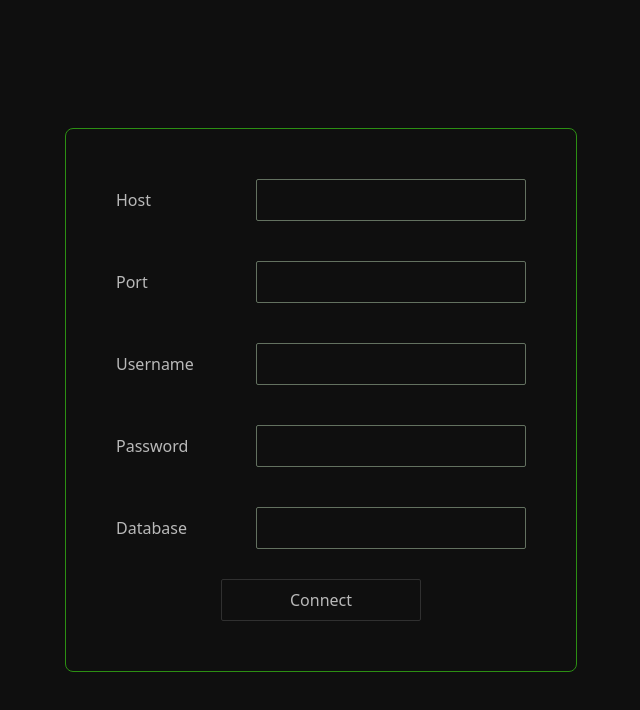
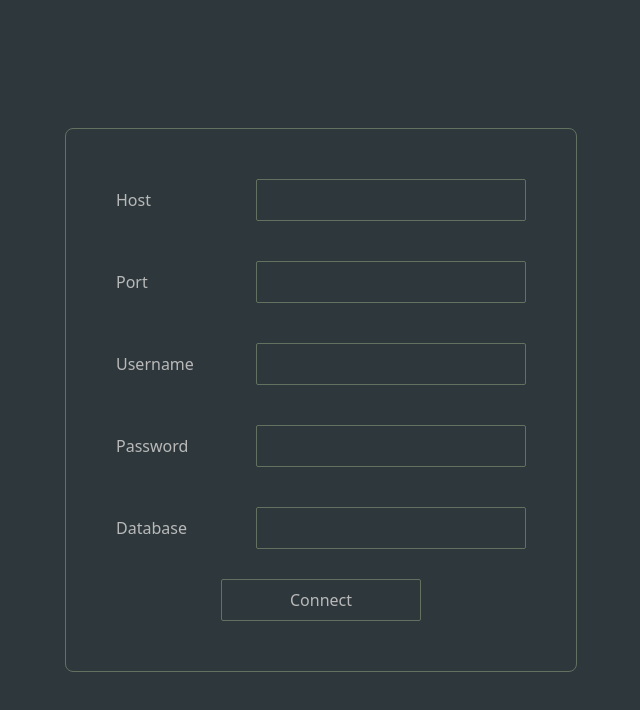
Before and after one commit to MH-KodaCore/client-db, a React (Vite) app: page / in a window 1280 px wide. Shown: the top 710 px of the page, without its empty margins (319-959 px from the left). Built offline with nearby package versions, Linux system fonts and the light colour scheme.

Commit message:
add: natification modal folder

```diff
--- a/src/App.css
+++ b/src/App.css
@@ -1,5 +1,5 @@
 @import "tailwindcss";
 
 #root {
-  @apply bg-[#0F0F0F] h-screen flex items-center justify-center;
+  @apply bg-[#2e383c] h-screen flex items-center justify-center;
 }
--- /dev/null
+++ b/src/components/Modal.tsx
@@ -0,0 +1,7 @@
+const ErrorMessage = (message: string) => {
+  console.log("it is error", message);
+
+  return <div></div>;
+};
+
+export default ErrorMessage;
--- a/src/components/login/index.tsx
+++ b/src/components/login/index.tsx
@@ -3,6 +3,7 @@ import { useState } from "react";
 import { useNavigate } from "react-router-dom";
 import { TLogin } from "@/types";
 import { login } from "@/styles";
+import ErrorMessage from "../Modal";
 
 const Login = () => {
   const navigate = useNavigate();
@@ -13,6 +14,7 @@ const Login = () => {
     password: "",
     dataBase: "",
   });
+  const [natification, setNatification] = useState<string>();
 
   const open_db_conn = async () => {
     try {
@@ -28,6 +30,7 @@ const Login = () => {
 
       navigate("/connection");
     } catch (error) {
+      setNatification(`Ooops... ${error}`);
       console.log(`Ooops...: ${error}`);
     }
   };
@@ -43,6 +46,7 @@ const Login = () => {
 
   return (
     <>
+      <ErrorMessage message={natification} />
       <div className={login.wrapper}>
         <div className={login.inputs}>
           {/* host */}
--- a/src/styles/index.ts
+++ b/src/styles/index.ts
@@ -1,10 +1,10 @@
 export const login = {
   wrapper:
-    "text-[#B9B9B9] border border-[#2C8F13] w-lg h-auto p-[50px] rounded-lg flex flex-col gap-[30px]",
+    "text-[#B9B9B9] border border-[#637160] w-lg h-auto p-[50px] rounded-lg flex flex-col gap-[30px]",
   input:
     "focus:outline-none border border-[#637160] p-2 rounded-xs focus:bg-[#135E00]",
   inputs: "grid grid-cols-[100px_auto] gap-10 items-center",
   label: "text-base",
   button:
-    "border border-[#303030] p-2 rounded-xs w-[200px] m-auto cursor-pointer hover:bg-[#135E00]",
+    "border border-[#637160] p-2 rounded-xs w-[200px] m-auto cursor-pointer hover:bg-[#135E00]",
 };
```
